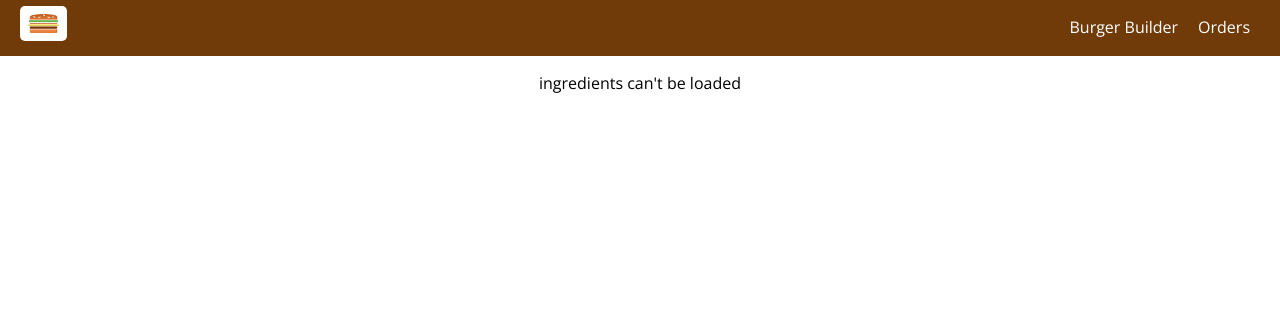
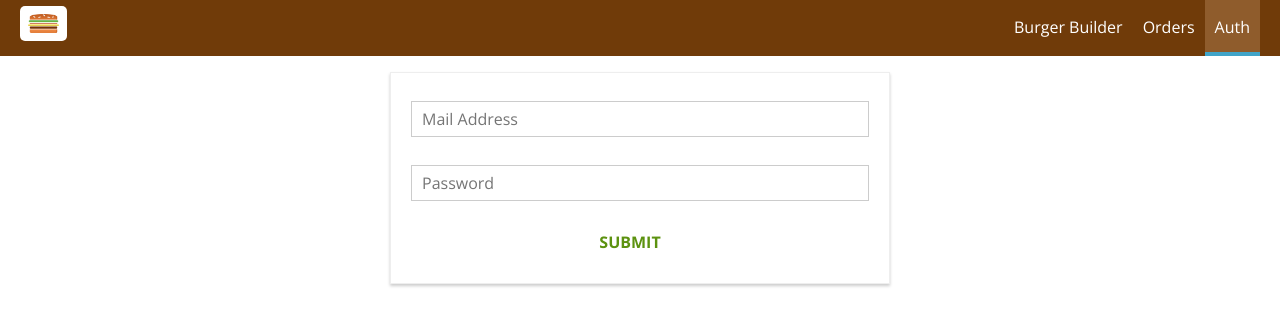
Before and after one commit to totabraz/react-complete-guide, a React app in the folder 02_burger_basics_01/: page /auth in a window 1280 px wide. Shown: the top 326 px of the page. Built offline with nearby package versions, Linux system fonts and the light colour scheme; no server answers.

Commit message:
update until 356

```diff
--- a/02_burger_basics_01/package.json
+++ b/02_burger_basics_01/package.json
@@ -36,6 +36,7 @@
     "jest-resolve": "24.9.0",
     "jest-watch-typeahead": "0.4.0",
     "mini-css-extract-plugin": "0.8.0",
+    "node-sass": "^4.13.1",
     "optimize-css-assets-webpack-plugin": "5.0.3",
     "pnp-webpack-plugin": "1.5.0",
     "postcss-flexbugs-fixes": "4.1.0",
--- a/02_burger_basics_01/src/App.js
+++ b/02_burger_basics_01/src/App.js
@@ -1,7 +1,7 @@
 import React from 'react';
 // import logo from './logo.svg';
 import './App.css';
-
+import Auth from './containers/Auth/Auth'
 
 import BurgerBuilder from './containers/BurgerBuilder/BurgerBuilder';
 import Layout from './hoc/Layout/Layout'
@@ -17,6 +17,7 @@
           <Switch>
               <Route path="/checkout" component={Checkout} />
               <Route path="/orders" component={Orders} />
+              <Route path="/auth" component={Auth} />
               <Route path="/" component={BurgerBuilder} />
           </Switch>
       </Layout>
--- a/02_burger_basics_01/src/components/Navigation/NavigationItems/NavigationItems.js
+++ b/02_burger_basics_01/src/components/Navigation/NavigationItems/NavigationItems.js
@@ -8,6 +8,7 @@
     <ul className={classes.NavigationItems}>
         <NavigationItem link="/" exact active>Burger Builder</NavigationItem>
         <NavigationItem link="/orders">Orders</NavigationItem>
+        <NavigationItem link="/auth">Auth</NavigationItem>
     </ul>
 );
 
--- /dev/null
+++ b/02_burger_basics_01/src/containers/Auth/Auth.js
@@ -0,0 +1,138 @@
+import React, { Component } from 'react'
+import Input from "../../components/UI/Input/Input";
+import Button from "../../components/UI/Button/Button";
+import classes from './Auth.module.scss'
+import * as actions from "../../store/actions/index";
+import { connect } from "react-redux";
+class Auth extends Component {
+    state = {
+        controls: {
+            email: {
+                elementType: 'input',
+                elementConfig: {
+                    type: 'email',
+                    placeholder: "Mail Address"
+                },
+                value: "",
+                validation: {
+                    required: true,
+                    isEmail: true
+                },
+                valid: false,
+                touched: false,
+            },
+            password: {
+                elementType: 'input',
+                elementConfig: {
+                    type: 'password',
+                    placeholder: "Password"
+                },
+                value: "",
+                validation: {
+                    required: true,
+                    minLength: 6,
+                },
+                valid: false,
+                touched: false,
+            },
+        }
+
+    }
+
+    checkValidity(value, rules) {
+        let isValid = true;
+        if (!rules) {
+            return true;
+        }
+
+        if (rules.required) {
+            isValid = value.trim() !== '' && isValid;
+        }
+
+        if (rules.minLength) {
+            isValid = value.length >= rules.minLength && isValid
+        }
+
+        if (rules.maxLength) {
+            isValid = value.length <= rules.maxLength && isValid
+        }
+
+        if (rules.isEmail) {
+            const pattern = /[a-z0-9!#$%&'*+/=?^_`{|}~-]+(?:\.[a-z0-9!#$%&'*+/=?^_`{|}~-]+)*@(?:[a-z0-9](?:[a-z0-9-]*[a-z0-9])?\.)+[a-z0-9](?:[a-z0-9-]*[a-z0-9])?/;
+            isValid = pattern.test(value) && isValid
+        }
+
+        if (rules.isNumeric) {
+            const pattern = /^\d+$/;
+            isValid = pattern.test(value) && isValid
+        }
+
+        return isValid;
+    }
+
+    inputChangedHandler = (event, controlName) => {
+        // console.log("inputChangedHandler - ", controlName)
+        // console.log("inputChangedHandler - ", this.state.controls[controlName])
+        const updateControls = {
+            ...this.state.controls,
+            [controlName]: {
+                ...this.state.controls[controlName],
+                value: event.target.value,
+                valid: this.checkValidity(
+                    event.target.value,
+                    this.state.controls[controlName].validation),
+                touched: true,
+            }
+        }
+        this.setState({ controls: updateControls })
+
+    }
+
+    submitHandler = (event) => {
+        event.preventDefault()
+        this.props.onAuth(
+            this.state.controls.email.value,
+            this.state.controls.password.value)
+    }
+    render() {
+        const formElementArray = []
+        for (let key in this.state.controls) {
+            formElementArray.push({
+                id: key,
+                config: this.state.controls[key]
+            })
+        }
+
+        const form = formElementArray.map(formElement => (
+            <Input
+                key={formElement.id}
+                elementType={formElement.config.elementType}
+                elementConfig={formElement.config.elementConfig}
+                value={formElement.config.value}
+                invalid={!formElement.config.valid}
+                shouldValidate={formElement.config.validation}
+                touched={formElement.config.touched}
+                changed={(event) => this.inputChangedHandler(event, formElement.id)}
+            />
+        ))
+
+        return (
+            <div className={classes.Auth}>
+                <form onSubmit={this.submitHandler}>
+                    {form}
+                    <Button btnType="Success">
+                        SUBMIT
+                    </Button>
+                </form>
+
+            </div>
+        )
+    }
+}
+
+const mapDispatchToProps = dispatch => {
+    return {
+        onAuth: (email, password) => dispatch(actions.auth(email,password))
+    }
+}
+export default connect(null, mapDispatchToProps)(Auth)
--- /dev/null
+++ b/02_burger_basics_01/src/containers/Auth/Auth.module.scss
@@ -0,0 +1,15 @@
+.Auth {
+    margin: 20px auto;
+    width: 80%;
+    text-align: center;
+    box-shadow: 0 2px 3px #ccc;
+    border: 1px solid #eee;
+    padding: 10px;
+    box-sizing: border-box;
+}
+
+@media (min-width:600px){
+    .Auth {
+        width: 500px;
+    }
+}
--- a/02_burger_basics_01/src/containers/Checkout/ContactData/ContactData.js
+++ b/02_burger_basics_01/src/containers/Checkout/ContactData/ContactData.js
@@ -124,16 +124,36 @@
 
     }
 
-    checkValidity(value, rule) {
-        let isValid = true
-        if (!rule) {
-            if (rule.required) isValid = value.trim() !== '' && isValid
-            if (rule.minLength) isValid = value.length >= rule.minLength && isValid
-            if (rule.maxLength) isValid = value.length <= rule.maxLength && isValid
+    checkValidity(value, rules) {
+        let isValid = true;
+        if (!rules) {
+            return true;
         }
-        return isValid
+
+        if (rules.required) {
+            isValid = value.trim() !== '' && isValid;
+        }
+
+        if (rules.minLength) {
+            isValid = value.length >= rules.minLength && isValid
+        }
+
+        if (rules.maxLength) {
+            isValid = value.length <= rules.maxLength && isValid
+        }
+
+        if (rules.isEmail) {
+            const pattern = /[a-z0-9!#$%&'*+/=?^_`{|}~-]+(?:\.[a-z0-9!#$%&'*+/=?^_`{|}~-]+)*@(?:[a-z0-9](?:[a-z0-9-]*[a-z0-9])?\.)+[a-z0-9](?:[a-z0-9-]*[a-z0-9])?/;
+            isValid = pattern.test(value) && isValid
+        }
+
+        if (rules.isNumeric) {
+            const pattern = /^\d+$/;
+            isValid = pattern.test(value) && isValid
+        }
+
+        return isValid;
     }
-
     inputChangedHandler = (event, elementID) => {
         const updateOrderForm = { ...this.state.orderForm }
         updateOrderForm[elementID].value = event.target.value
@@ -199,8 +219,8 @@
 
 const mapDistpachToProps = dispatch => {
     return {
-        onOrderBurger: (orderData) => { dispatch(actions.purchaseBurger(orderData))}
+        onOrderBurger: (orderData) => { dispatch(actions.purchaseBurger(orderData)) }
     }
 }
 
-export default connect(mapStateToProps,mapDistpachToProps)(withErrorHandler(ContactData, axios));
+export default connect(mapStateToProps, mapDistpachToProps)(withErrorHandler(ContactData, axios));
--- a/02_burger_basics_01/src/store/actions/actionTypes.js
+++ b/02_burger_basics_01/src/store/actions/actionTypes.js
@@ -11,3 +11,8 @@
 export const FETCH_ORDERS_START = "FETCH_ORDERS_START"
 export const FETCH_ORDERS_SUCCESS = "FETCH_ORDERS_SUCCESS"
 export const FETCH_ORDERS_FAIL = "FETCH_ORDERS_FAIL"
+
+
+export const AUTH_START = "AUTH_START"
+export const AUTH_SUCCESS = "AUTH_SUCCESS"
+export const AUTH_FAIL = "AUTH_FAIL"
--- /dev/null
+++ b/02_burger_basics_01/src/store/actions/auth.js
@@ -0,0 +1,29 @@
+import * as actionTypes from "./actionTypes";
+
+export const authStart = () => {
+    return {
+        type: actionTypes.AUTH_START,
+        loading: true,
+    }
+}
+export const authSuccess = (authData) => {
+    return {
+        type: actionTypes.AUTH_SUCCESS,
+        loading: false,
+        authData: authData,
+
+    }
+}
+export const authFail = (authFAil) => {
+    return {
+        type: actionTypes.AUTH_FAIL,
+        loading: true,
+        authFAil: authFAil
+    }
+}
+
+export const auth =(email, password) => {
+    return dispatch => (
+        dispatch(authStart())
+    )
+}
--- a/02_burger_basics_01/src/store/actions/index.js
+++ b/02_burger_basics_01/src/store/actions/index.js
@@ -8,3 +8,8 @@
     purchaseInit,
     fetchOrder,
  } from './order'
+
+ export {
+     auth,
+
+ } from './auth'
```
Also changed, not shown: 1 other file (tests, documents, lock files or other folders).
